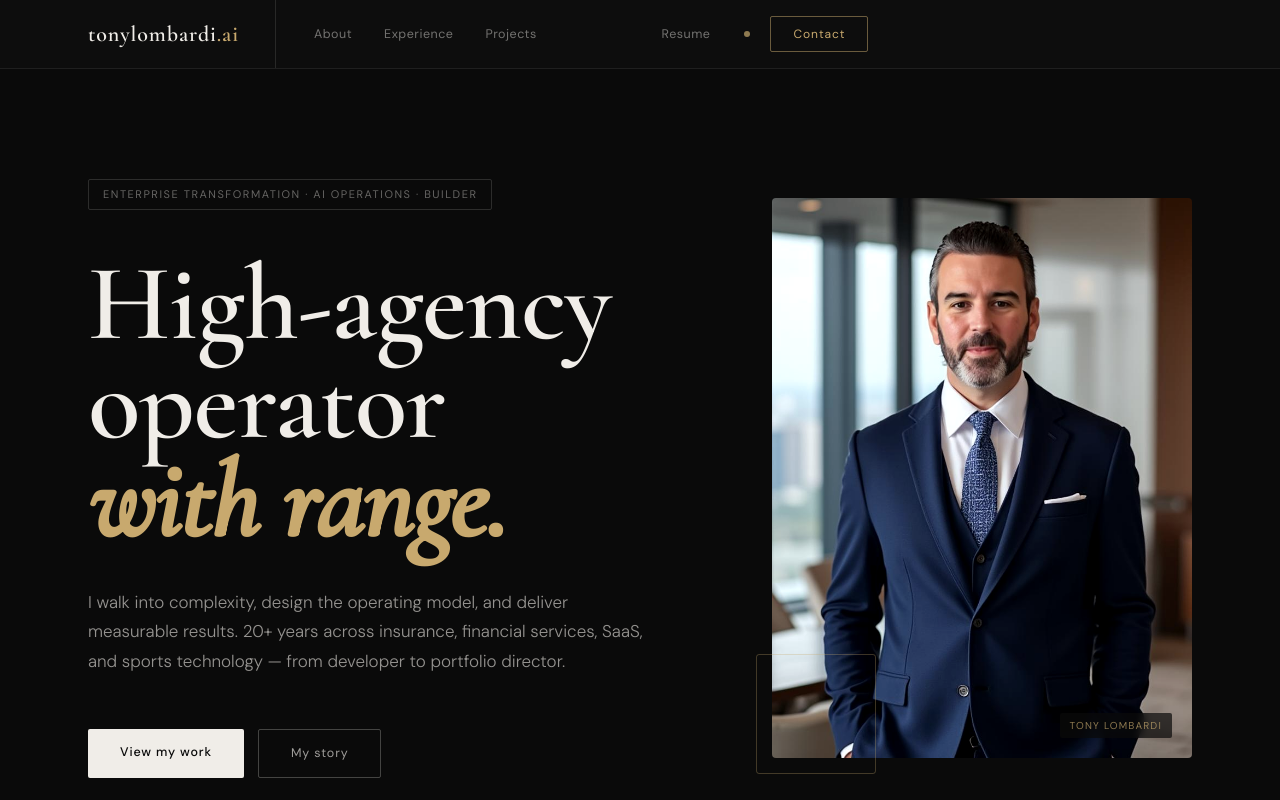
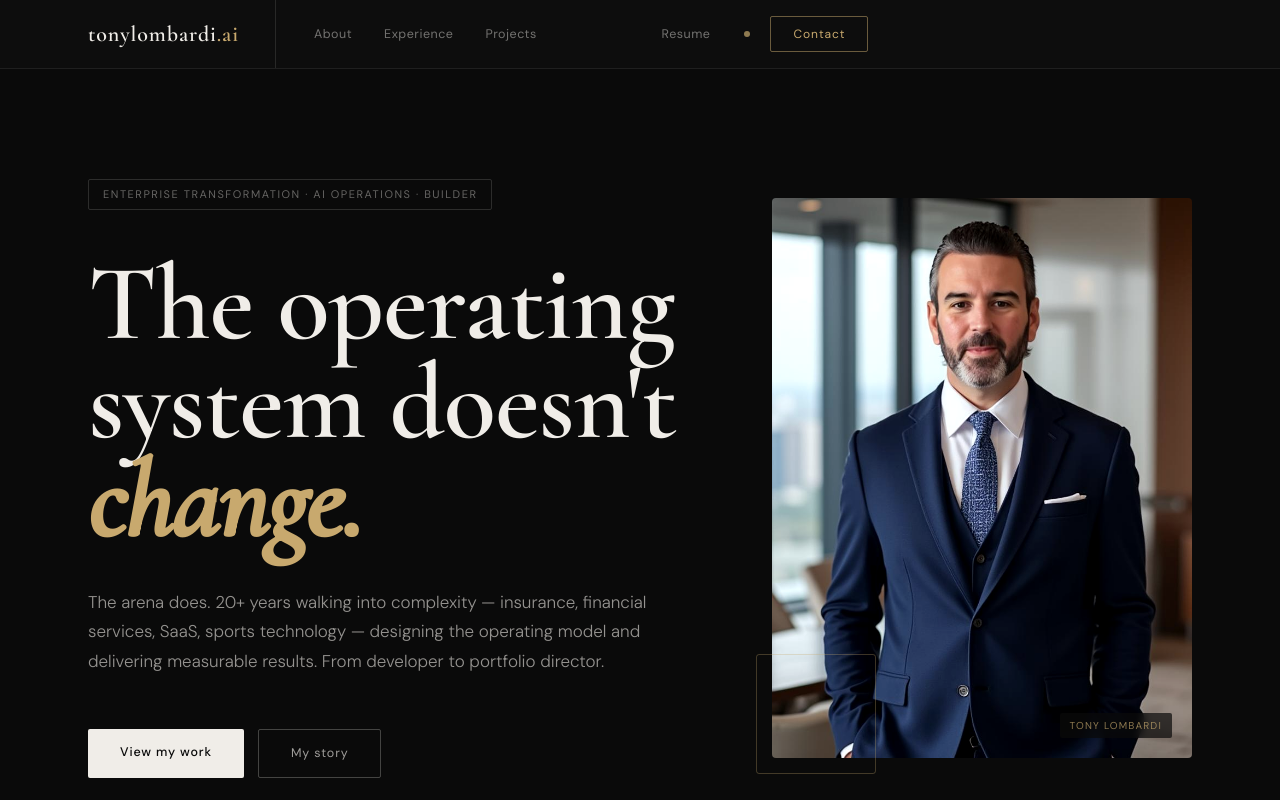
Before and after one commit to tonylombardi-22/personal_branding, a Next.js app: page / in a window 1280 px wide. Shown: the top 800 px of the page. Built offline with nearby package versions, Linux system fonts and the light colour scheme.

Commit message:
update homepage positioning headline

```diff
--- a/app/about/page.tsx
+++ b/app/about/page.tsx
@@ -5,7 +5,7 @@ import type { Metadata } from "next";
 export const metadata: Metadata = {
   title: "About | Tony Lombardi",
   description:
-    "Different arena. Same obsession. 20+ years of enterprise transformation, 7× Ironman finisher, amateur MMA competitor. The pattern doesn't change.",
+    "The operating system doesn't change. The arena does. 20+ years of enterprise transformation, 7× Ironman finisher, active BJJ practitioner pursuing a first-of-its-kind milestone.",
 };
 
 export default function About() {
--- a/app/page.tsx
+++ b/app/page.tsx
@@ -454,14 +454,14 @@ export default function Home() {
           <div className="hero-left fade-up">
             <div className="hero-tag">Enterprise Transformation · AI Operations · Builder</div>
             <h1 className="hero-h1">
-              High-agency<br />
-              operator<br />
-              <span className="gold">with range.</span>
+              The operating<br />
+              system doesn't<br />
+              <span className="gold">change.</span>
             </h1>
             <p className="hero-sub">
-              I walk into complexity, design the operating model, and deliver measurable results.
-              20+ years across insurance, financial services, SaaS, and sports technology —
-              from developer to portfolio director.
+              The arena does. 20+ years walking into complexity — insurance, financial services,
+              SaaS, sports technology — designing the operating model and delivering measurable results.
+              From developer to portfolio director.
             </p>
             <div className="hero-btns">
               <Link href="/experience" className="btn-primary">View my work</Link>
```
